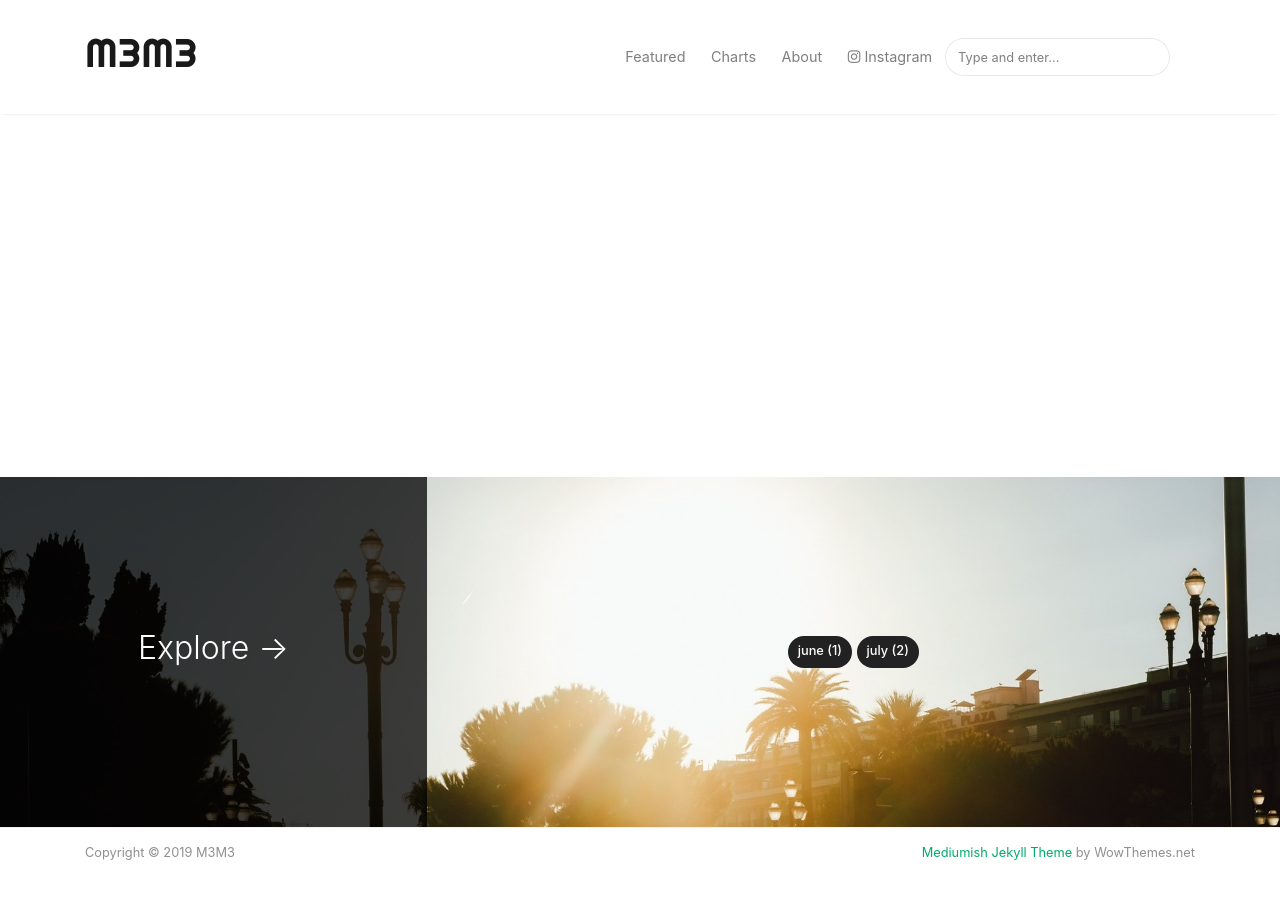
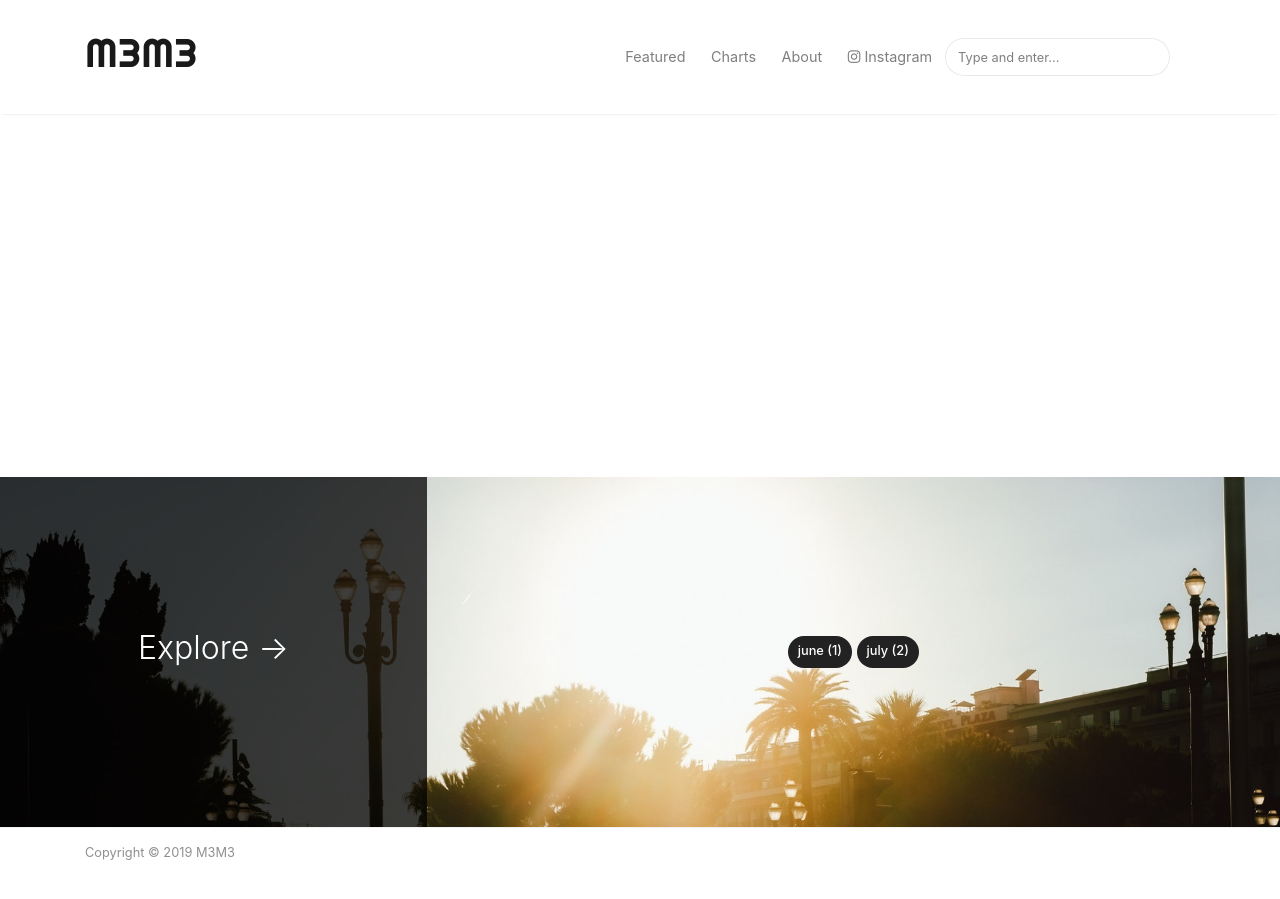
Before and after one commit to m3m3-productions/m3m3-productions.github.io, a Jekyll site: the page built from _pages/tags.md, in a window 1280 px wide and 936 px high. Shown: the top 899 px of the window. Built offline with Jekyll 4.4.1, drawn with Linux system fonts in a browser that asks for light colours; nearby versions of some CDN libraries.

Commit message:
Update default.html

```diff
--- a/_layouts/default.html
+++ b/_layouts/default.html
@@ -166,7 +166,7 @@ ga('send', 'pageview');
                 Copyright © {{ site.time | date: "%Y" }} {{ site.name }}
             </div>
             <div class="col-md-6 col-sm-6 text-center text-lg-right">
-                <a target="_blank" href="https://www.wowthemes.net/mediumish-free-jekyll-template/">Mediumish Jekyll Theme</a> by WowThemes.net
+                <!-- Text
             </div>
         </div>
     </div>
```
